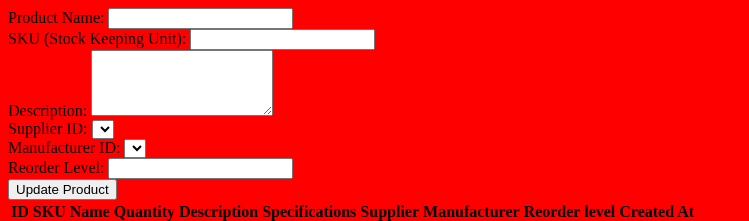
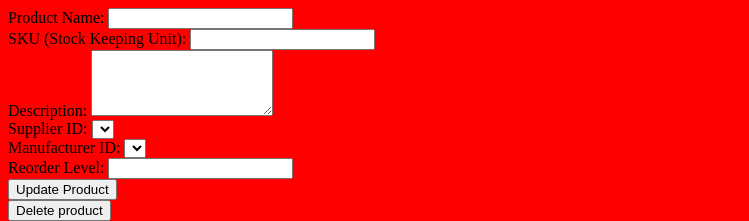
Before and after one commit to Borys35/Inventory-Management-Software, a Flask app: page /products/1 in a window 1280 px wide. Shown: the part 162-383 px from the top of the page, without its empty margins (0-749 px from the left). Run offline with Flask 3, Linux system fonts and the light colour scheme; data that the repository does not hold is empty.

Commit message:
complete product

```diff
--- a/backend/controllers/product_bp.py
+++ b/backend/controllers/product_bp.py
@@ -64,7 +64,47 @@ def create():
         flash("Incorrect data")
         return "Product create failed", 400
 
-@product_bp.route("/update", methods=['POST'])
+@product_bp.route("/delete/<product_id>", methods=['POST'])
 @login_required
-def update():
-    pass
+def delete(product_id):
+    conn = get_db_connection()
+    product_model = Product(conn)
+
+    product_id = product_model.delete_product(
+        product_id
+    )
+
+    conn.close()
+
+    if product_id:
+        flash(f"Product (ID={product_id}) deleted successfully")
+        return redirect(url_for('product.get_all'))
+    else:
+        flash("Incorrect data")
+        return "Product delete failed", 400
+
+@product_bp.route("/update/<product_id>", methods=['POST'])
+@login_required
+def update(product_id):
+    data = request.form
+    conn = get_db_connection()
+    product_model = Product(conn)
+
+    product_id = product_model.update_product(
+        product_id,
+        data.get('sku'),
+        data.get('name'),
+        data.get('description'),
+        data.get('supplier_id'),
+        data.get('product_id'),
+        data.get('reorder_level')
+    )
+
+    conn.close()
+
+    if product_id:
+        flash(f"Product (ID={product_id}) updated successfully")
+        return redirect(url_for('product.get_one', product_id=product_id))
+    else:
+        flash("Incorrect data")
+        return "Product update failed", 400
--- a/backend/templates/product.html
+++ b/backend/templates/product.html
@@ -54,6 +54,10 @@
         <input type="submit" value="Update Product" />
     </form>
 
+    <form method="POST" action="{{ url_for('product.delete', product_id=product.id) }}">
+        <input type="submit" value="Delete product" />
+    </form>
+
     <table>
         <tr>
             <th>ID</th>
```
